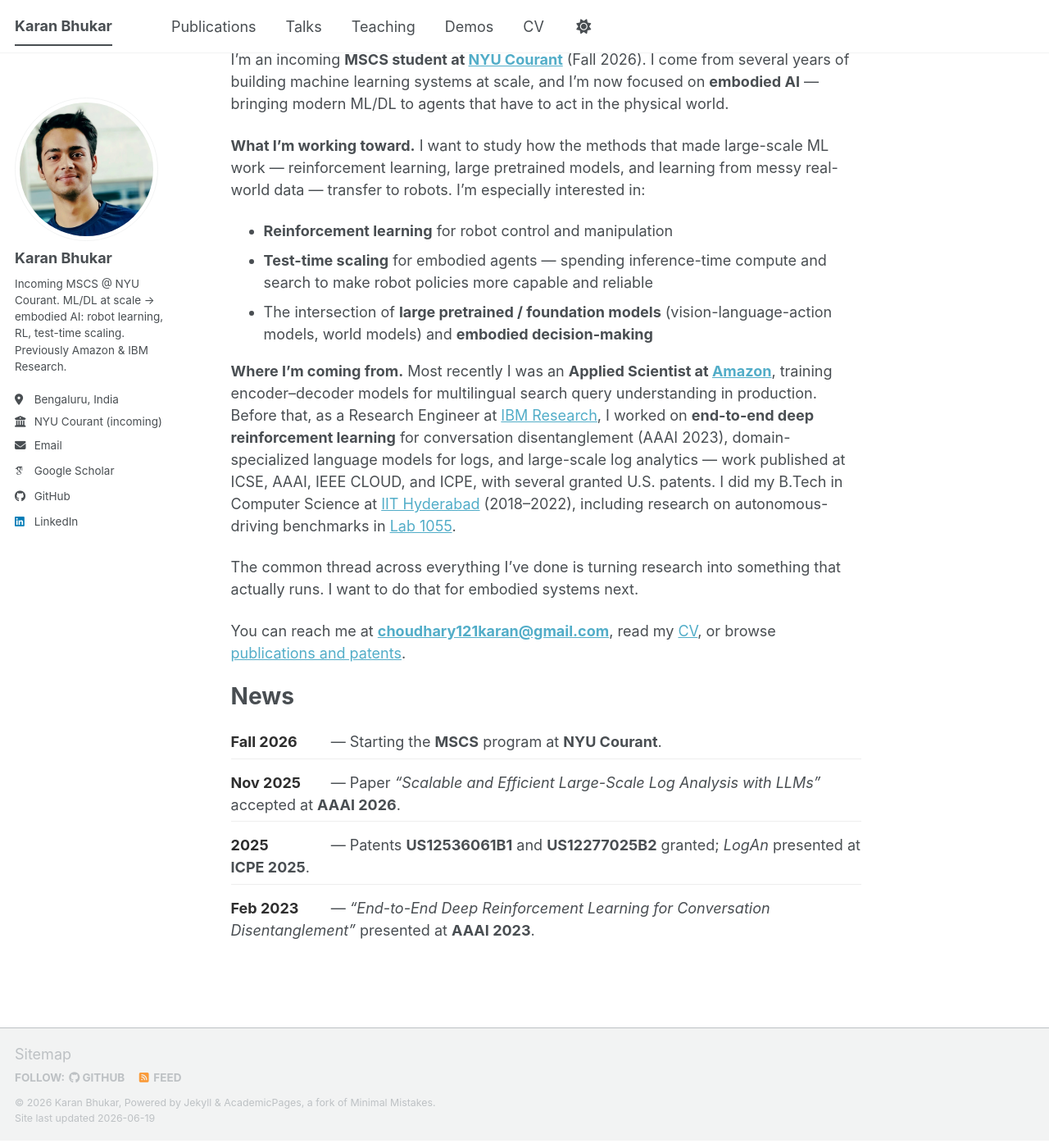
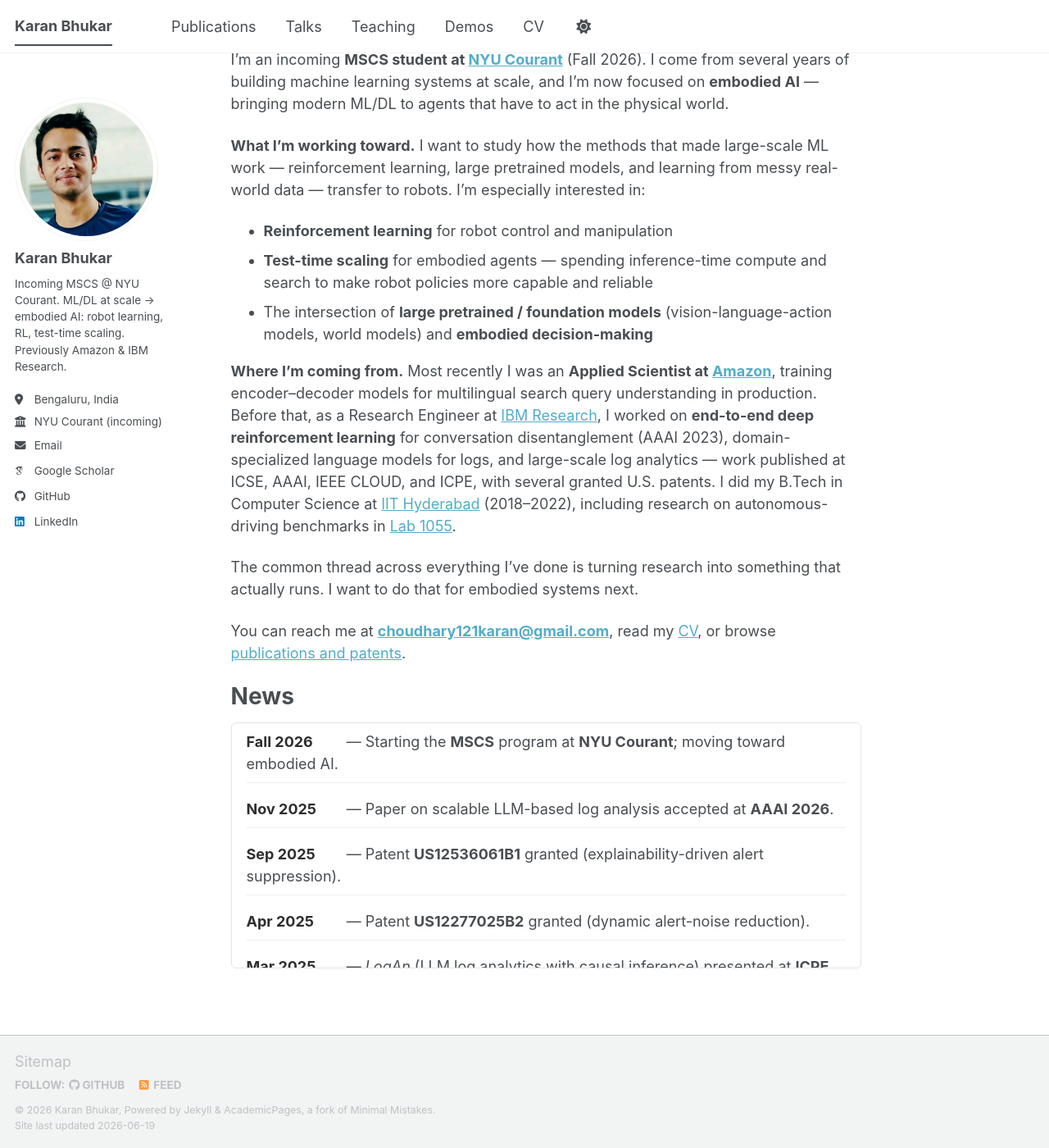
Before and after one commit to karan121bhukar/karan121bhukar.github.io, a Jekyll site: the page built from _pages/about.md, in a window 1280 px wide and 1400 px high, scrolled down 84 px. Shown: the whole window at 82% size. Built offline with Jekyll 4.4.1, drawn with Linux system fonts in a browser that asks for light colours; some web fonts are replaced; a script bundle is joined from its source files by our own code; library files that are not in the unit come from our copies.

Commit message:
Make home-page News a fixed-height scrollable box with full career timeline

```diff
--- a/_pages/about.md
+++ b/_pages/about.md
@@ -24,14 +24,37 @@ You can reach me at **[choudhary121karan@gmail.com](mailto:choudhary121karan@gma
 News
 ======
 <style>
-  ul.news-list { list-style: none; padding-left: 0; }
-  ul.news-list li { padding: 0.35em 0; border-bottom: 1px solid #eee; }
+  .news-scroll {
+    max-height: 300px;
+    overflow-y: auto;
+    border: 1px solid #e3e3e3;
+    border-radius: 6px;
+    padding: 0 1em;
+    margin-top: 0.5em;
+    /* subtle hint that there's more to scroll */
+    -webkit-overflow-scrolling: touch;
+  }
+  .news-scroll::-webkit-scrollbar { width: 8px; }
+  .news-scroll::-webkit-scrollbar-thumb { background: #c7c7c7; border-radius: 4px; }
+  ul.news-list { list-style: none; padding-left: 0; margin: 0; }
+  ul.news-list li { padding: 0.5em 0; border-bottom: 1px solid #eee; }
   ul.news-list li:last-child { border-bottom: none; }
-  ul.news-list strong:first-child { display: inline-block; min-width: 6.5em; color: #2e2e2e; }
+  ul.news-list strong:first-child { display: inline-block; min-width: 6.5em; color: #2e2e2e; vertical-align: top; }
 </style>
+<div class="news-scroll">
 <ul class="news-list">
-  <li><strong>Fall 2026</strong> — Starting the <strong>MSCS</strong> program at <strong>NYU Courant</strong>.</li>
-  <li><strong>Nov 2025</strong> — Paper <em>“Scalable and Efficient Large-Scale Log Analysis with LLMs”</em> accepted at <strong>AAAI 2026</strong>.</li>
-  <li><strong>2025</strong> — Patents <strong>US12536061B1</strong> and <strong>US12277025B2</strong> granted; <em>LogAn</em> presented at <strong>ICPE 2025</strong>.</li>
-  <li><strong>Feb 2023</strong> — <em>“End-to-End Deep Reinforcement Learning for Conversation Disentanglement”</em> presented at <strong>AAAI 2023</strong>.</li>
+  <li><strong>Fall 2026</strong> — Starting the <strong>MSCS</strong> program at <strong>NYU Courant</strong>; moving toward embodied AI.</li>
+  <li><strong>Nov 2025</strong> — Paper on scalable LLM-based log analysis accepted at <strong>AAAI 2026</strong>.</li>
+  <li><strong>Sep 2025</strong> — Patent <strong>US12536061B1</strong> granted (explainability-driven alert suppression).</li>
+  <li><strong>Apr 2025</strong> — Patent <strong>US12277025B2</strong> granted (dynamic alert-noise reduction).</li>
+  <li><strong>Mar 2025</strong> — <em>LogAn</em> (LLM log analytics with causal inference) presented at <strong>ICPE 2025</strong>.</li>
+  <li><strong>Oct 2024</strong> — Joined <strong>Amazon</strong> as an Applied Scientist on multilingual search query understanding.</li>
+  <li><strong>2024</strong> — IBM Research <strong>Outstanding Technical Achievement Award</strong> and <strong>Inventor Award</strong>.</li>
+  <li><strong>Apr 2024</strong> — Paper on dynamic alert suppression presented at <strong>ICSE 2024</strong>, Lisbon.</li>
+  <li><strong>Jan 2024</strong> — <em>Dynamic-X-Y</em> tool paper presented at <strong>COMSNETS 2024</strong>.</li>
+  <li><strong>Jul 2023</strong> — Paper on log representations for AIOps presented at <strong>IEEE CLOUD 2023</strong>.</li>
+  <li><strong>Feb 2023</strong> — Deep-RL paper on conversation disentanglement presented at <strong>AAAI 2023</strong>, Washington D.C.</li>
+  <li><strong>2023–25</strong> — Multiple U.S. / China / Japan patent applications filed on AIOps and log analytics.</li>
+  <li><strong>Jun 2022</strong> — Joined <strong>IBM Research</strong> as a Research Engineer after graduating from <strong>IIT Hyderabad</strong>.</li>
 </ul>
+</div>
```
